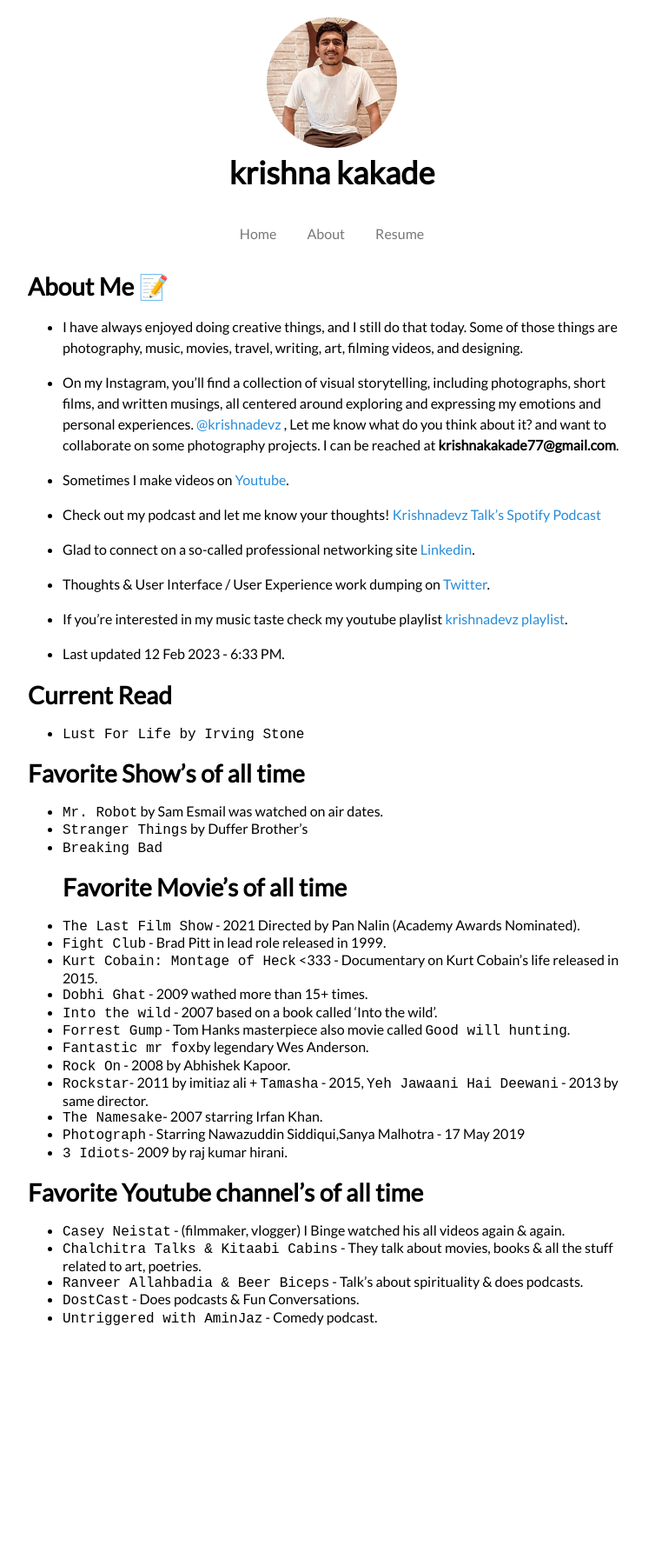
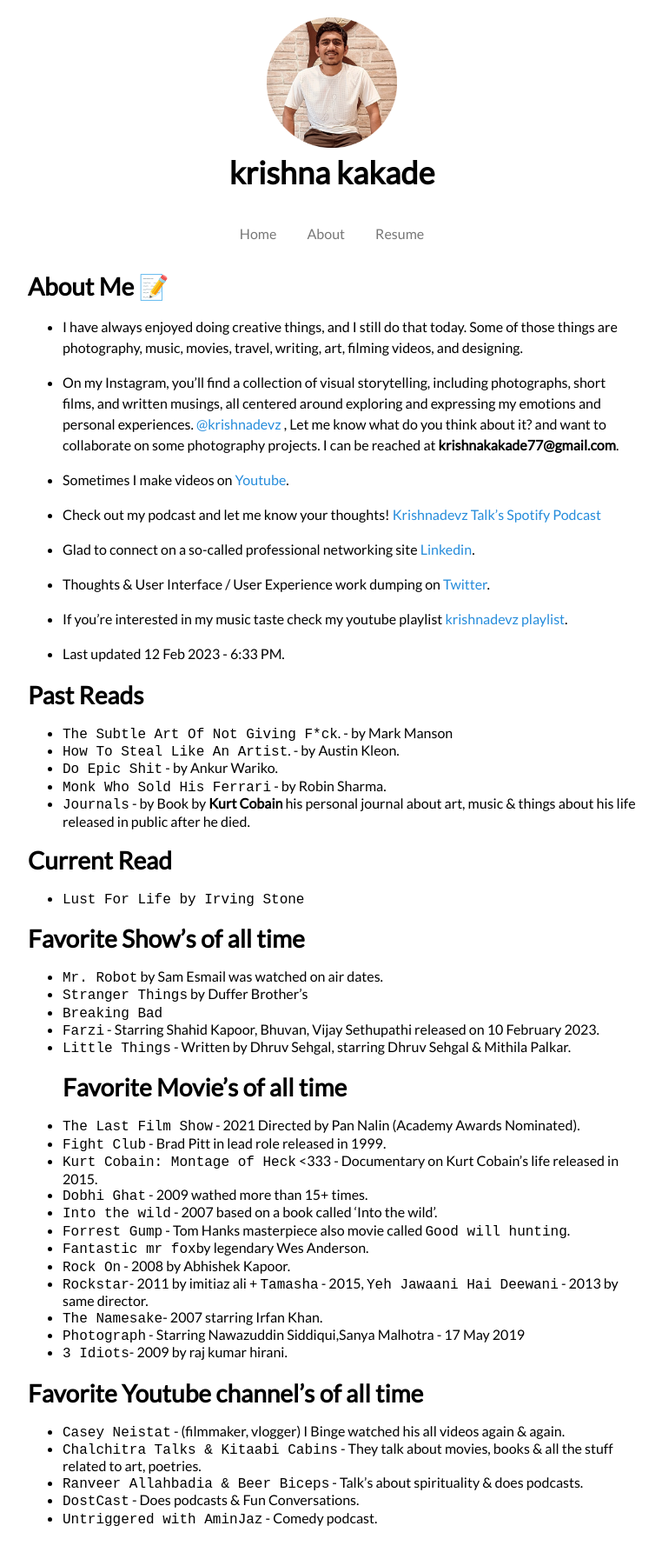
Before and after one commit to krishnadevz/krishnadevz.github.io, a Jekyll site: the page built from About.md, in a window 1280 px wide. Shown: the whole page at 87% size, without its empty margins (258-1020 px from the left). Built offline with Jekyll 4.4.1, drawn with Linux system fonts in a browser that asks for light colours; nearby versions of some CDN libraries; our own code applies the rules of GitHub Pages for plain Markdown files; before the commit the page ends 1562 px from its top, so only the background shows below that.

Commit message:
updates about section

```diff
--- a/About.md
+++ b/About.md
@@ -20,6 +20,13 @@
 
 * Last updated 12 Feb 2023 - 6:33 PM.
 
+# Past Reads
+* `The Subtle Art Of Not Giving F*ck`. - by Mark Manson
+* `How To Steal Like An Artist`. - by Austin Kleon.
+* `Do Epic Shit` - by Ankur Wariko.
+* `Monk Who Sold His Ferrari` - by Robin Sharma.
+* `Journals` - by Book by **Kurt Cobain** his personal journal about art, music & things about his life released in public after he died.
+
 # Current Read
 
 * `Lust For Life by Irving Stone`
@@ -28,6 +35,8 @@
 * `Mr. Robot` by Sam Esmail was watched on air dates.
 * `Stranger Things` by Duffer Brother's
 * `Breaking Bad`
+* `Farzi` - Starring Shahid Kapoor, Bhuvan, Vijay Sethupathi released on 10 February 2023.
+* `Little Things` - Written by Dhruv Sehgal, starring Dhruv Sehgal & Mithila Palkar.
 # Favorite Movie's of all time
 * `The Last Film Show` - 2021 Directed by Pan Nalin (Academy Awards Nominated).
 * `Fight Club` - Brad Pitt in lead role released in 1999.
```
